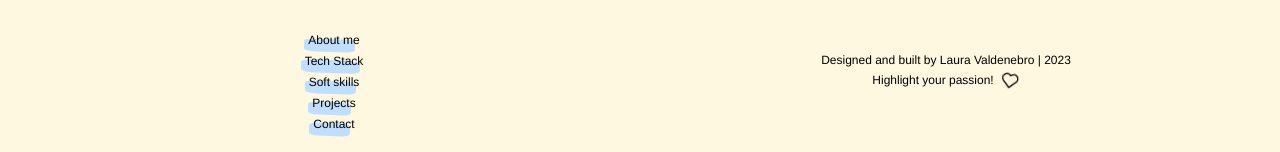
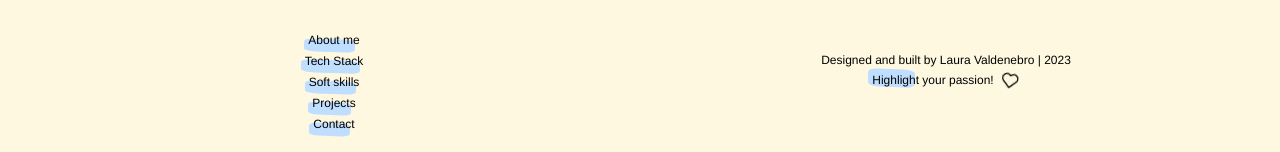
Before and after one commit to lvaldenebro/portfolio, a React (Create React App) app: page / in a window 1280 px wide. Shown: the part 2843-2995 px from the top of the page. Built offline with nearby package versions, Linux system fonts and the light colour scheme.

Commit message:
Adds hight to motto into footer

```diff
--- a/src/components/footer/Credits.js
+++ b/src/components/footer/Credits.js
@@ -3,7 +3,7 @@ const Credits = () => {
     return (
         <div className="col credits">
             <p>Designed and built by Laura Valdenebro | 2023</p>
-            <p>Highlight your passion!<svg xmlns="http://www.w3.org/2000/svg" className="icon icon-tabler icon-tabler-heart heart-footer" viewBox="0 0 24 24">
+            <p><span className="highlight-container"><span className="highlight">Highlight</span></span> your passion!<svg xmlns="http://www.w3.org/2000/svg" className="icon icon-tabler icon-tabler-heart heart-footer" viewBox="0 0 24 24">
             <path stroke="none" d="M0 0h24v24H0z" fill="none"/>
             <path d="M19.5 13.572l-7.5 7.428l-7.5 -7.428m0 0a5 5 0 1 1 7.5 -6.566a5 5 0 1 1 7.5 6.572" />
             </svg></p>
```
